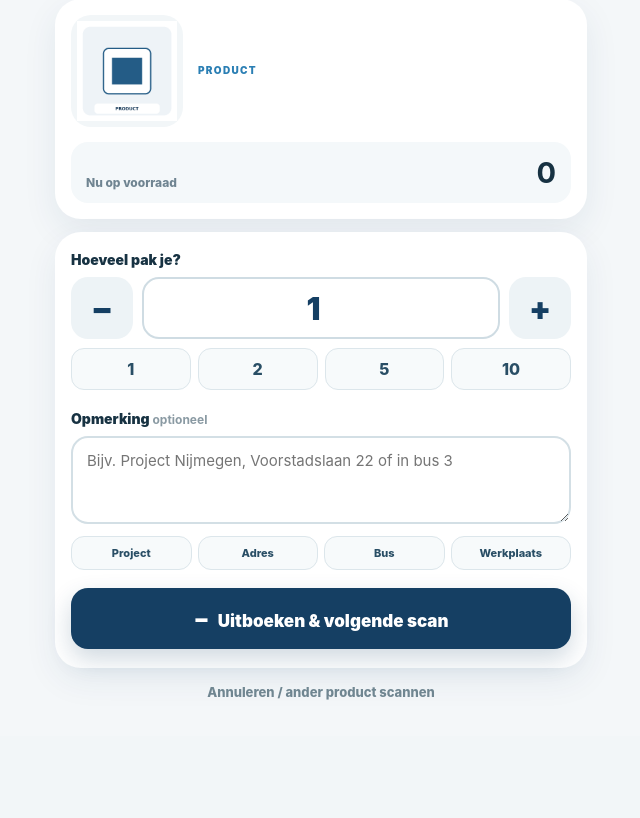
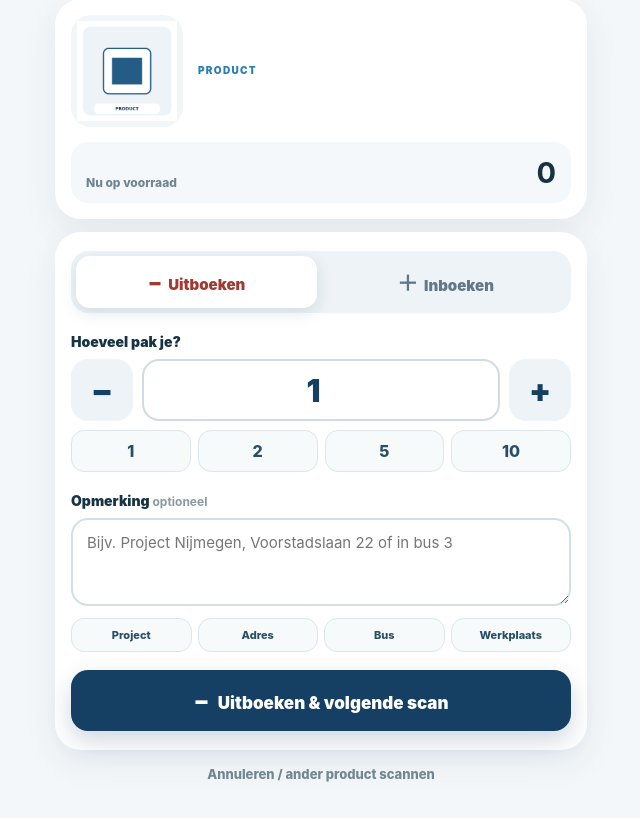
Before and after one commit to rik155/jan-bos-voorraad, a FastAPI app: template app/templates/take.html in a window 1280 px wide. Shown: the part 173-991 px from the top of the page, without its empty margins (319-959 px from the left). Before the commit the page ends 873 px from the top, so only its background shows below. Run offline with FastAPI, Linux system fonts and the light colour scheme; the template is opened without the code that fills it, so the values that code supplies are empty; some libraries are stand-ins or nearby versions.

Commit message:
Voeg keuze inboeken toe aan scanresultaat

```diff
--- a/app/templates/take.html
+++ b/app/templates/take.html
@@ -2,9 +2,9 @@
 <html lang="nl"><head><meta charset="utf-8"><meta name="viewport" content="width=device-width,initial-scale=1,viewport-fit=cover"><meta name="theme-color" content="#ffffff">
 <meta name="application-name" content="Jan Bos Voorraad"><meta name="apple-mobile-web-app-capable" content="yes"><meta name="apple-mobile-web-app-status-bar-style" content="default"><meta name="apple-mobile-web-app-title" content="Voorraad"><meta name="mobile-web-app-capable" content="yes">
 <link rel="manifest" href="/static/manifest.json"><link rel="apple-touch-icon" sizes="180x180" href="/static/apple-touch-icon.png"><link rel="icon" type="image/png" sizes="192x192" href="/static/icon-192.png">
-<title>{{p.name}} pakken</title><link rel="stylesheet" href="/static/style.css"></head>
+<title>{{p.name}} boeken</title><link rel="stylesheet" href="/static/style.css?v=22"></head>
 <body class="take-screen">
-<header class="clean-header detail-header"><a href="/scan" class="detail-back">‹</a><a href="/" class="clean-logo"><img src="/static/janbos_logo.png" alt="Jan Bos"></a><span class="take-header-label">UITBOEKEN</span></header>
+<header class="clean-header detail-header"><a href="/scan" class="detail-back">‹</a><a href="/" class="clean-logo"><img src="/static/janbos_logo.png" alt="Jan Bos"></a><span class="take-header-label" id="bookingHeader">UITBOEKEN</span></header>
 <main class="take-main">
   <div class="scan-confirm-pill"><span>✓</span> Product gevonden</div>
   <section class="take-product">
@@ -14,7 +14,9 @@
   </section>
 
   <form method="post" action="/products/{{p.id}}/take" class="take-form" id="takeForm">
-    <label class="take-amount-label">Hoeveel pak je?</label>
+    <div class="booking-choice" role="group" aria-label="Kies voorraadhandeling"><button type="button" class="active" data-direction="uit"><span>−</span> Uitboeken</button><button type="button" data-direction="in"><span>＋</span> Inboeken</button></div>
+    <input type="hidden" id="bookingDirection" name="direction" value="uit">
+    <label class="take-amount-label" id="amountLabel">Hoeveel pak je?</label>
     <div class="take-number-row"><button type="button" class="take-step" data-step="-1">−</button><input id="takeAmount" name="amount" type="number" min="0.01" max="{{p.stock}}" step="0.01" inputmode="decimal" value="1" required><button type="button" class="take-step" data-step="1">+</button></div>
     <div class="take-quick"><button type="button" data-value="1">1</button><button type="button" data-value="2">2</button><button type="button" data-value="5">5</button><button type="button" data-value="10">10</button></div>
 
@@ -22,12 +24,14 @@
     <textarea id="takeNote" name="note" rows="3" placeholder="Bijv. Project Nijmegen, Voorstadslaan 22 of in bus 3"></textarea>
     <div class="note-chips"><button type="button" data-prefix="Project: ">Project</button><button type="button" data-prefix="Adres: ">Adres</button><button type="button" data-prefix="Bus: ">Bus</button><button type="button" data-prefix="Werkplaats">Werkplaats</button></div>
 
-    <button class="take-submit" type="submit"><span>−</span> Uitboeken & volgende scan</button>
+    <button class="take-submit" id="bookingSubmit" type="submit"><span>−</span> Uitboeken & volgende scan</button>
   </form>
   <a class="take-cancel" href="/scan">Annuleren / ander product scannen</a>
 </main>
 <script>
 const amount=document.getElementById('takeAmount');
+const direction=document.getElementById('bookingDirection'),amountLabel=document.getElementById('amountLabel'),submit=document.getElementById('bookingSubmit'),header=document.getElementById('bookingHeader');
+document.querySelectorAll('.booking-choice button').forEach(button=>button.addEventListener('click',()=>{const inbound=button.dataset.direction==='in';direction.value=button.dataset.direction;document.querySelectorAll('.booking-choice button').forEach(x=>x.classList.toggle('active',x===button));header.textContent=inbound?'INBOEKEN':'UITBOEKEN';amountLabel.textContent=inbound?'Hoeveel komt erbij?':'Hoeveel pak je?';submit.classList.toggle('inbound',inbound);submit.innerHTML=inbound?'<span>＋</span> Inboeken & volgende scan':'<span>−</span> Uitboeken & volgende scan';if(inbound){amount.removeAttribute('max')}else{amount.max='{{p.stock}}';amount.value=Math.min(Number(amount.value||1),Number(amount.max||0))||1;}}));
 document.querySelectorAll('.take-step').forEach(b=>b.addEventListener('click',()=>{const max=Number(amount.max||999999);const next=Math.max(0.01,Math.min(max,Number(amount.value||1)+Number(b.dataset.step)));amount.value=next;}));
 document.querySelectorAll('.take-quick button').forEach(b=>b.addEventListener('click',()=>{amount.value=Math.min(Number(amount.max||999999),Number(b.dataset.value));}));
 const note=document.getElementById('takeNote');
```
